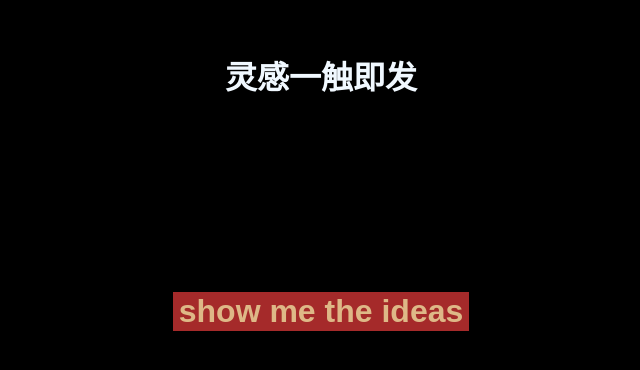
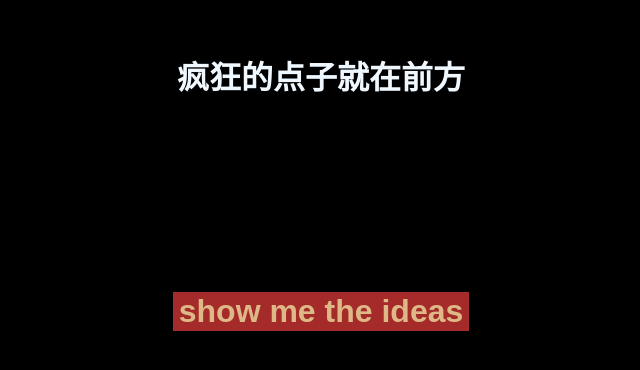
Before and after one commit to Fungus-Light/GameIdeaGenerator, a plain HTML site: page index.html in a window 1280 px wide. Shown: the part 116-486 px from the top of the page, without its empty margins (319-959 px from the left). Drawn offline with Linux system fonts and the light colour scheme.

Commit message:
change some text

```diff
--- a/data.js
+++ b/data.js
@@ -1,4 +1,3 @@
-//you can edit this file to add more contents
 //你可以修改这个文件来添加更多内容
 
 let amount=[
--- a/index.html
+++ b/index.html
@@ -8,10 +8,8 @@
 
 <body>
     <div style="height: 20vh;"></div>
-    <p class="container" id="idea_content">灵感一触即发</p>
+    <p class="container" id="idea_content">疯狂的点子就在前方</p>
     <button class="BTN" onclick='Click()'>show me the ideas</button>
-
-
     <script src="data.js"></script>
     <script src="logic.js"></script>
 </body>
```
